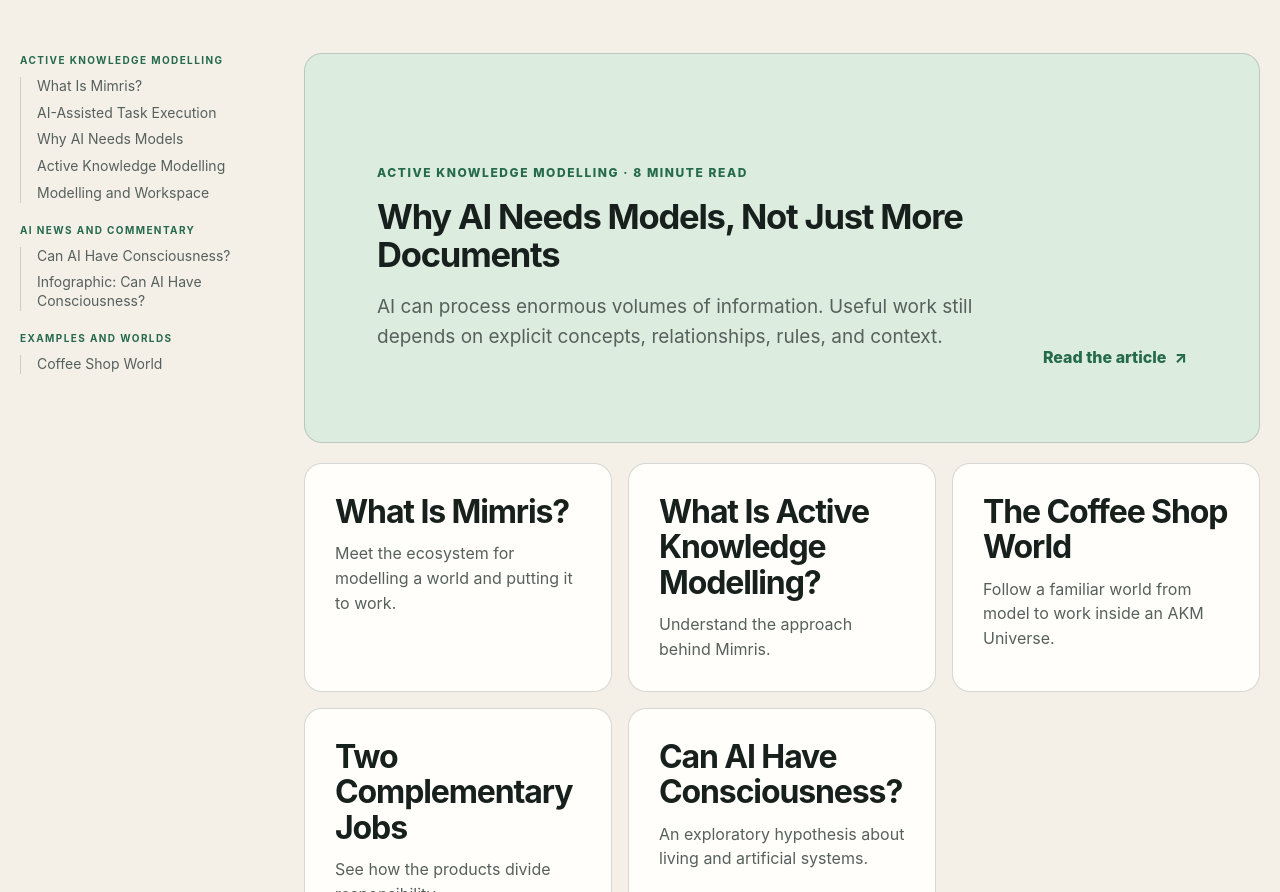
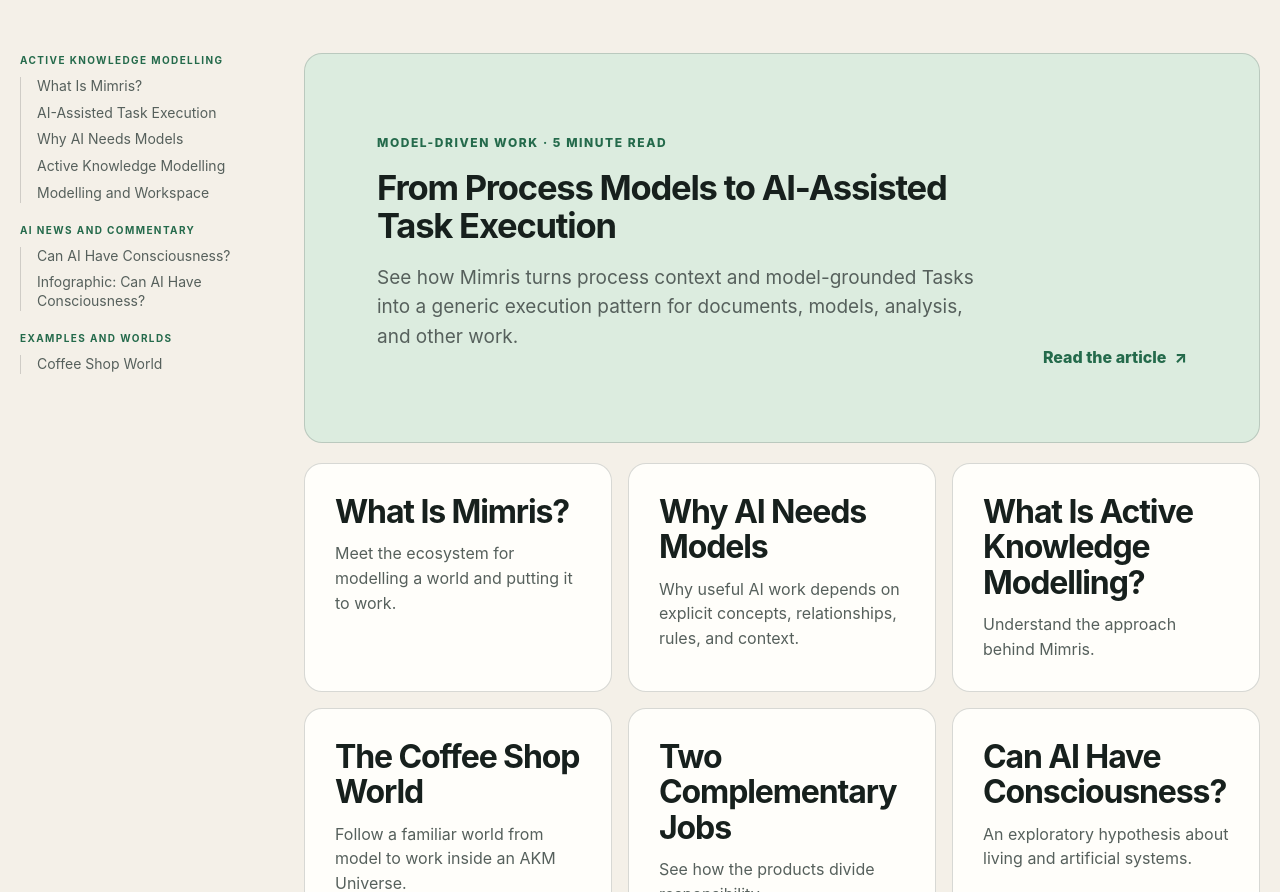
Before and after one commit to Mimris/mimris-site, a Next.js app: page /articles in a window 1280 px wide. Shown: the part 620-1512 px from the top of the page. Built offline with nearby package versions, Linux system fonts and the light colour scheme.

Commit message:
Feature task execution article

```diff
--- a/app/articles/page.tsx
+++ b/app/articles/page.tsx
@@ -24,16 +24,17 @@
           <div className="article-index-main">
             <article className="editorial-card">
               <div>
-                <p className="eyebrow">Active Knowledge Modelling · 8 minute read</p>
-                <h2>Why AI Needs Models, Not Just More Documents</h2>
+                <p className="eyebrow">Model-driven work · 5 minute read</p>
+                <h2>From Process Models to AI-Assisted Task Execution</h2>
                 <p>
-                  AI can process enormous volumes of information. Useful work still depends on explicit concepts, relationships, rules, and context.
+                  See how Mimris turns process context and model-grounded Tasks into a generic execution pattern for documents, models, analysis, and other work.
                 </p>
               </div>
-              <ArrowLink href="/articles/why-ai-needs-models">Read the article</ArrowLink>
+              <ArrowLink href="/articles/ai-assisted-task-execution">Read the article</ArrowLink>
             </article>
             <div className="article-link-grid">
               <Link href="/articles/mimris-ecosystem"><h2>What Is Mimris?</h2><p>Meet the ecosystem for modelling a world and putting it to work.</p></Link>
+              <Link href="/articles/why-ai-needs-models"><h2>Why AI Needs Models</h2><p>Why useful AI work depends on explicit concepts, relationships, rules, and context.</p></Link>
               <Link href="/articles/active-knowledge-modelling"><h2>What Is Active Knowledge Modelling?</h2><p>Understand the approach behind Mimris.</p></Link>
               <Link href="/articles/coffee-shop-universe"><h2>The Coffee Shop World</h2><p>Follow a familiar world from model to work inside an AKM Universe.</p></Link>
               <Link href="/articles/modelling-and-workspace"><h2>Two Complementary Jobs</h2><p>See how the products divide responsibility.</p></Link>
```
